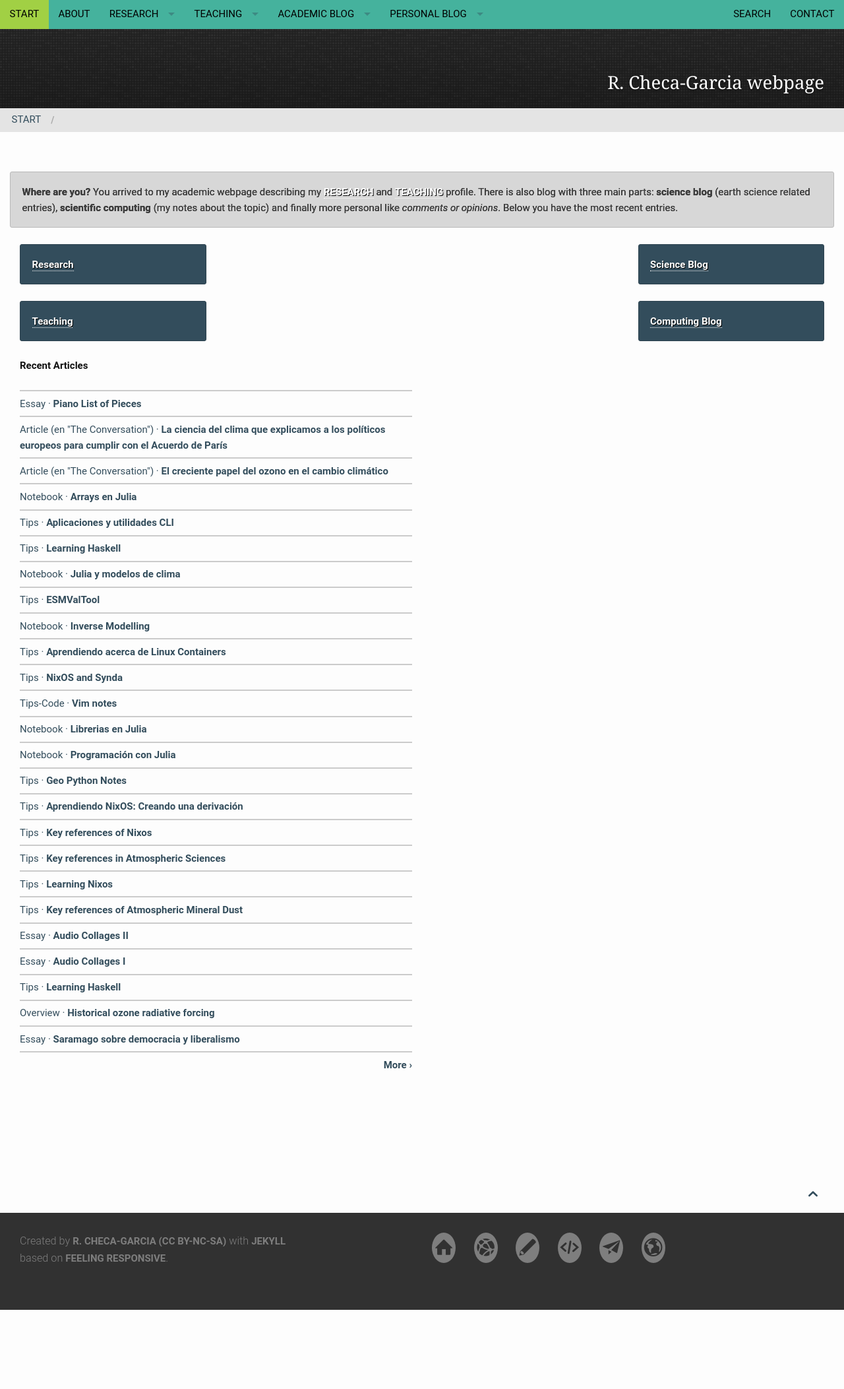
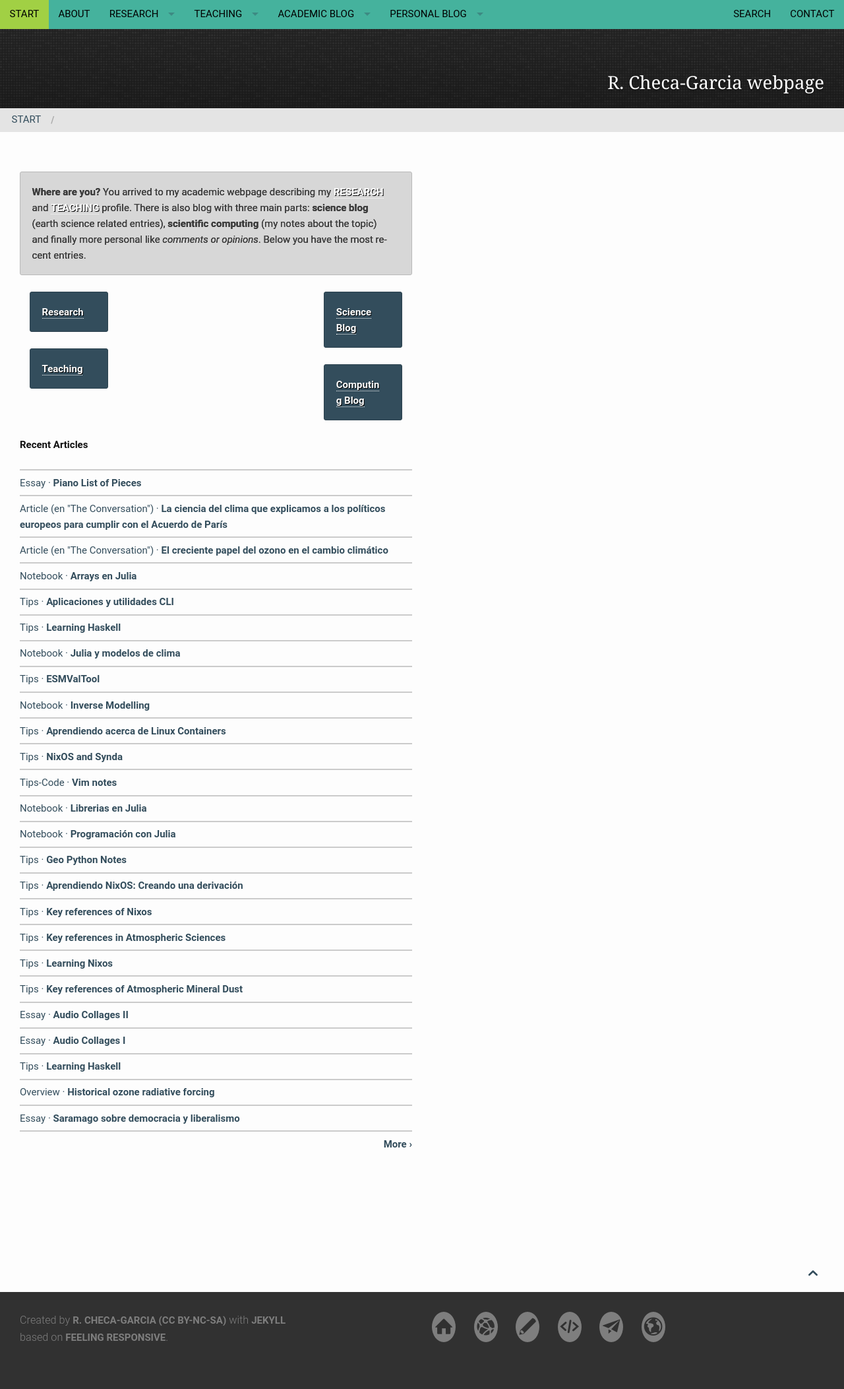
Before and after one commit to RCHG/rchg.github.io, a Jekyll site: the page built from pages/pages-root-folder/index.md, in a window 1280 px wide. Shown: the whole page at 66% size. Built offline with Jekyll 4.4.1, drawn with Linux system fonts in a browser that asks for light colours; nearby versions of some CDN libraries; comment, search, counter and statistics services are not loaded; before the commit the page ends 1985 px from its top, so only the background shows below that.

Commit message:
Update frontpage.html

```diff
--- a/_layouts/frontpage.html
+++ b/_layouts/frontpage.html
@@ -10,6 +10,7 @@ format: blog-index
 </div><!-- /#header-home -->
 
     <div class="row t60">
+                <div class="small-6 columns">
         {%
         include alert text='**Where are you?** You arrived to my academic webpage describing my
         <a href="/research/overview">RESEARCH</a> and
@@ -27,6 +28,7 @@ format: blog-index
                 {% include alert info=' <a href="/blog/archive_computing/">Computing Blog</a>' %}
             </div>
         </div>
+        </div><!-- /.medium-4.columns -->
 
 <!--
     <div class="small-3 columns">
```
